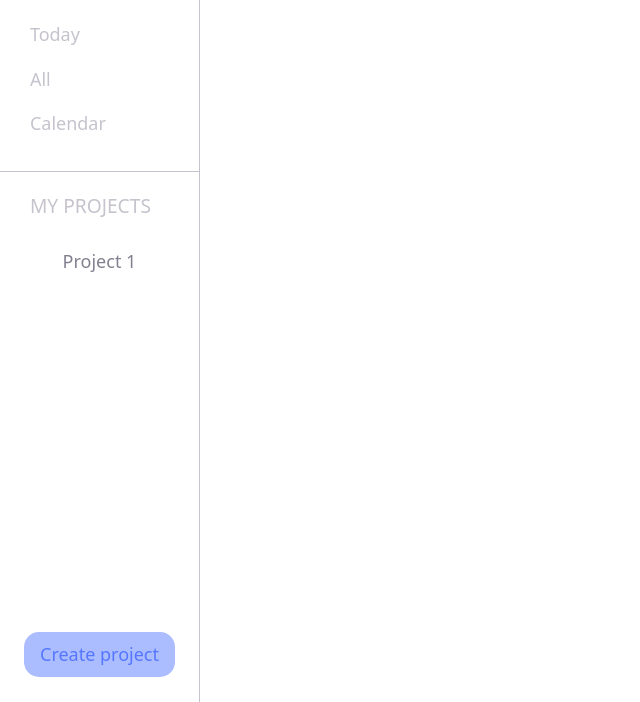
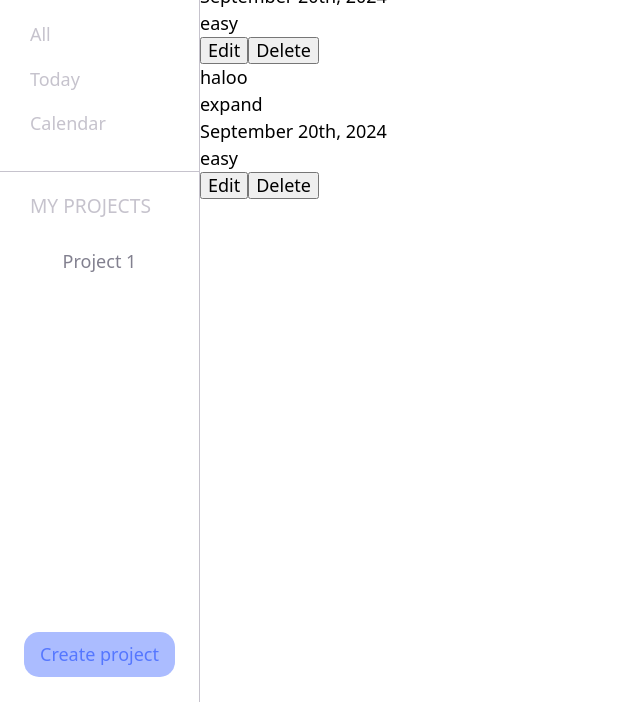
Before and after one commit to dawidtt/todo-app-odin, a website built with webpack: page src/template.html in a window 1280 px wide. Shown: the part 98-800 px from the top of the page, without its empty margins (0-640 px from the left). Built offline with nearby package versions, Linux system fonts and the light colour scheme.

Commit message:
Create basic logic and generate dom for all todos section

```diff
--- /dev/null
+++ b/src/all-todos-section/all-todos-dom.js
@@ -0,0 +1,69 @@
+import "./all-todos.css";
+import * as todoLogic from "./todo-logic.js";
+let todosArr = todoLogic.createToDo();
+generateAllTodos(todosArr);
+
+export function generateAllTodos(todosArr) {
+  const mainPath = document.querySelector("main");
+
+  const allWrapper = document.createElement("div");
+  allWrapper.classList.add("all-wrapper");
+  const allHeading = document.createElement("h2");
+  allHeading.textContent = "All ToDos";
+  allWrapper.appendChild(allHeading);
+
+  for (let i = 0; i < todosArr.length; i++) {
+    const { title, description, dueDate, priority } = todosArr[i];
+    const todoContainer = document.createElement("div");
+    todoContainer.classList.add("todo-container");
+
+    const leftTodoContainer = document.createElement("div");
+    leftTodoContainer.classList.add("left-todo-container");
+    const titleHeading = document.createElement("h4");
+    titleHeading.textContent = title;
+    const descriptionText = document.createElement("p");
+    descriptionText.textContent = description;
+    leftTodoContainer.appendChild(titleHeading);
+    leftTodoContainer.appendChild(descriptionText);
+
+    const midTodoContainer = document.createElement("div");
+    midTodoContainer.classList.add("mid-todo-container");
+    const expand = document.createElement("p");
+    expand.textContent = "expand";
+    midTodoContainer.appendChild(expand);
+
+    const rightTodoContainer = document.createElement("div");
+    rightTodoContainer.classList.add("right-todo-container");
+
+    const dueDateContainer = document.createElement("div");
+    dueDateContainer.classList.add("due-date-container");
+
+    const dueDateText = document.createElement("p");
+    dueDateText.textContent = dueDate;
+    dueDateContainer.appendChild(dueDateText);
+
+    const priorityContainer = document.createElement("div");
+    priorityContainer.classList.add("priority-container");
+    const priorityText = document.createElement("p");
+    priorityText.textContent = priority;
+    priorityContainer.appendChild(priorityText);
+
+    const edit = document.createElement("button");
+    edit.classList.add("edit-btn");
+    edit.textContent = "Edit";
+    const deleteBtn = document.createElement("button");
+    deleteBtn.classList.add("delete-btn");
+    deleteBtn.textContent = "Delete";
+    rightTodoContainer.appendChild(dueDateContainer);
+    rightTodoContainer.appendChild(priorityContainer);
+    rightTodoContainer.appendChild(edit);
+    rightTodoContainer.appendChild(deleteBtn);
+
+    todoContainer.appendChild(leftTodoContainer);
+    todoContainer.appendChild(midTodoContainer);
+    todoContainer.appendChild(rightTodoContainer);
+    allWrapper.appendChild(todoContainer);
+  }
+
+  mainPath.appendChild(allWrapper);
+}
--- /dev/null
+++ b/src/all-todos-section/todo-logic.js
@@ -0,0 +1,16 @@
+import { format } from "date-fns";
+export function createToDo() {
+  let todosArray = [];
+  function createTodo(
+    title,
+    description = "",
+    dueDate = format(new Date(), "PPP"),
+    priority = "easy"
+  ) {
+    return { title, description, dueDate, priority };
+  }
+  todosArray.push(createTodo("Wyniesc smieci"));
+  todosArray.push(createTodo("haloo"));
+
+  return todosArray;
+}
--- a/src/index.js
+++ b/src/index.js
@@ -1 +1,2 @@
 import "./template.css";
+import * as allTodosDom from "./all-todos-section/all-todos-dom.js";
--- a/src/template.html
+++ b/src/template.html
@@ -10,8 +10,8 @@
       <div id="sidebar">
         <header><h1>ToDo!</h1></header>
         <nav>
+          <button>All</button>
           <button>Today</button>
-          <button>All</button>
           <button>Calendar</button>
         </nav>
         <div id="projects-container">
--- a/src/todo-logic.js
+++ /dev/null
@@ -1,5 +0,0 @@
-let todosArray = [];
-function createTodo(title, description = "", dueDate, priority = "easy") {
-  return { title, description, dueDate, priority };
-}
-todosArray.push(createTodo("Wyniesc smieci"));
```
Also changed, not shown: src/all-todos-section/all-todos.css (added).
